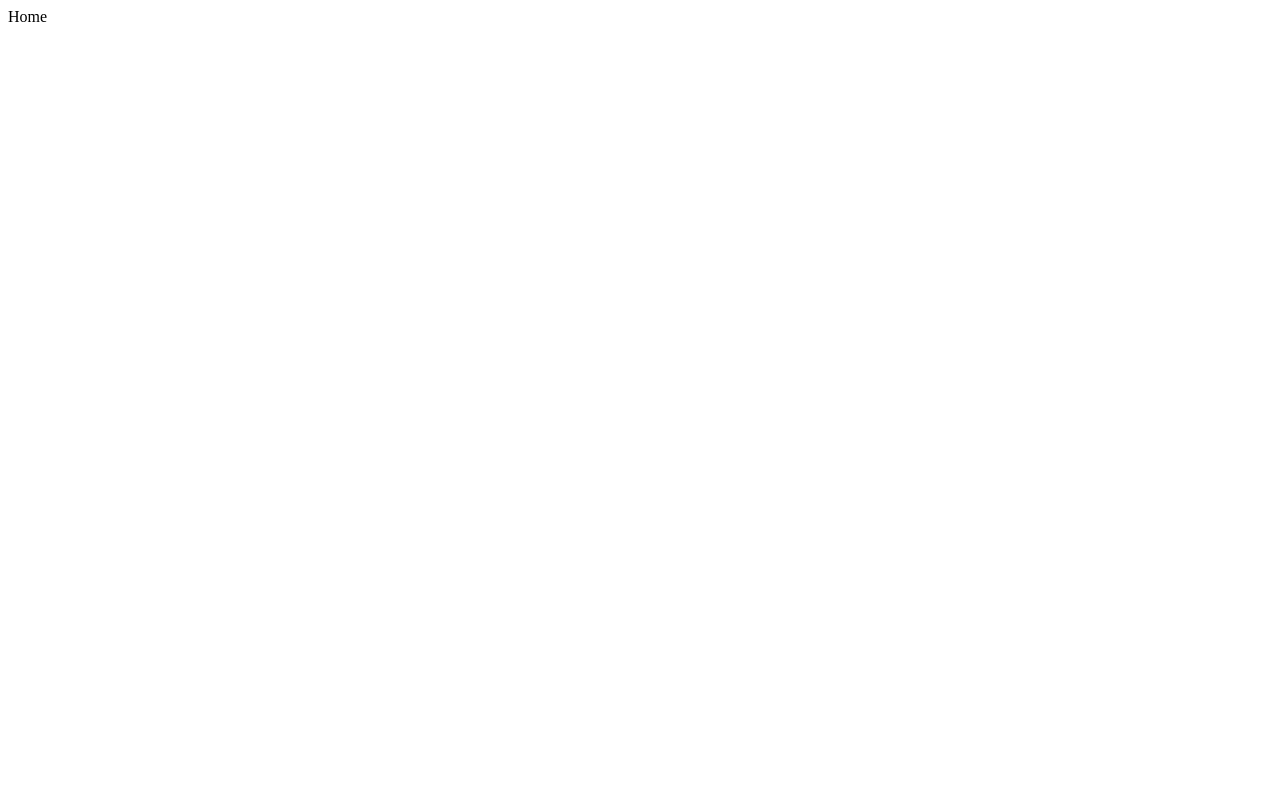
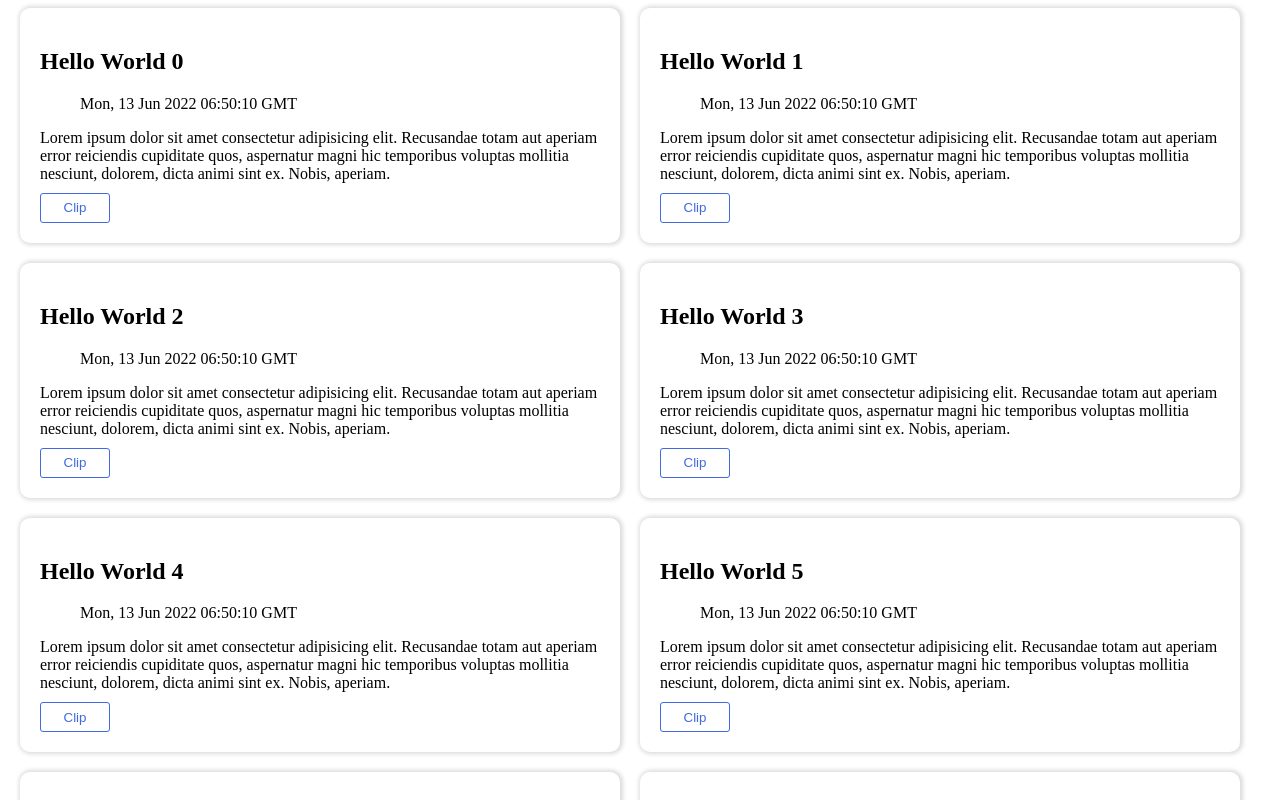
Before and after one commit to Seong1-Jo/mgs-miniproject-react, a React (Create React App) app: page / in a window 1280 px wide. Shown: the top 800 px of the page. Built offline with nearby package versions, Linux system fonts and the light colour scheme.

Commit message:
feat : newsList styling Clip persist

```diff
--- a/src/components/News.jsx
+++ b/src/components/News.jsx
@@ -1,9 +1,65 @@
-import React from 'react'
+import React, { useState } from 'react';
+import styled from 'styled-components';
+import { useDispatch } from 'react-redux';
+const Card = styled.div`
+  max-width: 600px;
+  box-shadow: 1px 0px 4px 2px rgba(0, 0, 0, 0.14);
+  padding: 20px;
+  box-sizing: border-box;
+  border-radius: 10px;
+  margin-right: 20px;
+  margin-bottom: 20px;
+  @media screen and (max-width: 768px) {
+    margin-right: 0;
+  }
+`;
+const Button = styled.button`
+  margin-top: 10px;
+  border: none;
+  width: 70px;
+  height: 30px;
+  border-radius: 3px;
+  border: 1px solid royalblue;
+  background-color: ${(props) => (props.contained ? 'white' : 'royalblue')};
+  color: ${(props) => (props.contained ? 'royalblue' : 'white')};
+  transition: background-color 0.2s;
+  &:hover {
+    background-color: royalblue;
+    color: white;
+  }
+  &:active {
+    transform: scale(0.98);
+  }
+`;
+function News({ headLine, abstract, date }) {
+  const dispatch = useDispatch();
+  const [clip, setClip] = useState([]);
 
-function News() {
+  const handleAddClip = (date, headLine, abstract) => {
+    dispatch({ type: 'CLIP', payload: { date, headLine, abstract } });
+
+    // if (!clip.includes(date)) {
+    //   setClip((item) => [...item, date]);
+    // } else {
+    //   setClip(clip.filter((item) => date !== item));
+    // }
+  };
   return (
-    <div>News</div>
-  )
+    <Card>
+      <h2>{headLine}</h2>
+      <figure>{date}</figure>
+      <div>{abstract}</div>
+      <Button
+        type='button'
+        onClick={() => {
+          handleAddClip(date, headLine, abstract);
+        }}
+        contained={!clip.includes(date)}
+      >
+        {!clip.includes(date) ? 'Clip' : 'UnClip'}
+      </Button>
+    </Card>
+  );
 }
 
-export default News
+export default News;
--- a/src/components/NewsList.jsx
+++ b/src/components/NewsList.jsx
@@ -1,9 +1,41 @@
-import React from 'react'
+import React from 'react';
+import styled from 'styled-components';
+import News from './News';
 
+const data = Array.from(Array(10), (_, i) => ({
+  id: new Date() + i,
+  date: new Date().toUTCString(),
+  headLine: 'Hello World ' + i,
+  abstract:
+    'Lorem ipsum dolor sit amet consectetur adipisicing elit. Recusandae totam aut aperiam error reiciendis cupiditate quos, aspernatur magni hic temporibus voluptas mollitia nesciunt, dolorem, dicta animi sint ex. Nobis, aperiam.',
+}));
+
+const Container = styled.div`
+  max-width: 1280px;
+  margin: auto;
+  display: flex;
+  flex-wrap: wrap;
+  justify-content: center;
+  @media screen and (max-width: 768px) {
+    max-width: 700px;
+    justify-content: center;
+  }
+`;
 function NewsList() {
   return (
-    <div>NewsList</div>
-  )
+    <Container>
+      {data.map((item) => {
+        return (
+          <News
+            key={item.id}
+            headLine={item.headLine}
+            abstract={item.abstract}
+            date={item.date}
+          />
+        );
+      })}
+    </Container>
+  );
 }
 
-export default NewsList
+export default NewsList;
--- a/src/index.jsx
+++ b/src/index.jsx
@@ -1,10 +1,16 @@
 import React from 'react';
 import ReactDOM from 'react-dom/client';
 import App from './App';
-
+import { Provider } from 'react-redux';
+import store, { persistor } from './store/store';
+import { PersistGate } from 'redux-persist/lib/integration/react';
 const root = ReactDOM.createRoot(document.getElementById('root'));
 root.render(
   <React.StrictMode>
-    <App />
+    <Provider store={store}>
+      <PersistGate loading={null} persistor={persistor}>
+        <App />
+      </PersistGate>
+    </Provider>
   </React.StrictMode>
 );
--- a/src/pages/Clip.jsx
+++ b/src/pages/Clip.jsx
@@ -1,9 +1,14 @@
-import React from 'react'
-
+import React from 'react';
+import { useSelector } from 'react-redux';
 function Clip() {
+  const clip = useSelector((state) => state.addClipReducer);
+  console.log(clip);
   return (
-    <div>Clip</div>
-  )
+    <div>
+      <hr />
+      {clip.date}
+    </div>
+  );
 }
 
-export default Clip
+export default Clip;
--- a/src/pages/Home.jsx
+++ b/src/pages/Home.jsx
@@ -1,9 +1,13 @@
-import React from 'react'
-
+import React from 'react';
+import NewsList from '../components/NewsList';
+import Clip from './Clip';
 function Home() {
   return (
-    <div>Home</div>
-  )
+    <div>
+      <NewsList />
+      <Clip />
+    </div>
+  );
 }
 
-export default Home
+export default Home;
--- /dev/null
+++ b/src/store/store.js
@@ -0,0 +1,42 @@
+import { createStore, combineReducers } from 'redux';
+import persistReducer from 'redux-persist/es/persistReducer';
+import persistStore from 'redux-persist/es/persistStore';
+import storage from 'redux-persist/lib/storage';
+const INITIAL_CLIP = {
+  id: 0,
+  date: 0,
+  headLine: '',
+  abstract: '',
+};
+const addClipReducer = persistReducer(
+  {
+    key: 'clip',
+    storage,
+    whitelist: ['addClipReducer'],
+  },
+  (state = INITIAL_CLIP, action) => {
+    console.log(action.payload);
+    switch (action.type) {
+      case 'CLIP':
+        console.log(state);
+        return {
+          ...state,
+          ...action.playoad,
+        };
+      case 'UNCLIP':
+        return;
+      default:
+        return state;
+    }
+  }
+);
+
+const store = createStore(
+  combineReducers({
+    addClipReducer,
+  })
+);
+
+export default store;
+
+export const persistor = persistStore(store);
```
Also changed, not shown: package.json (+11 -1 lines).
